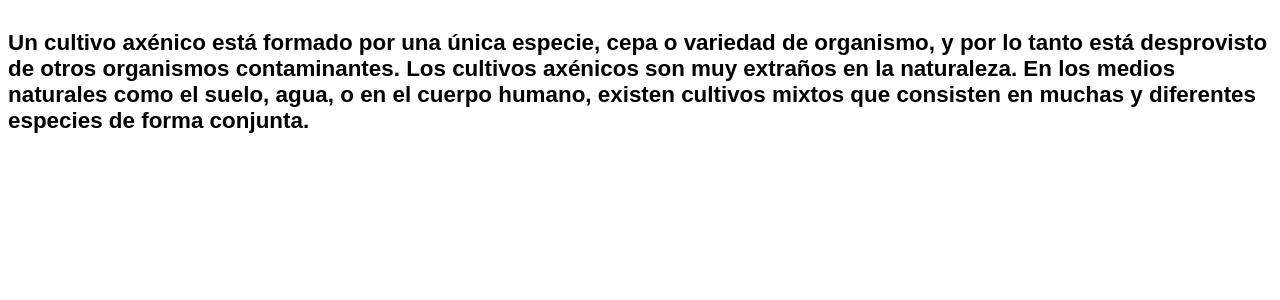
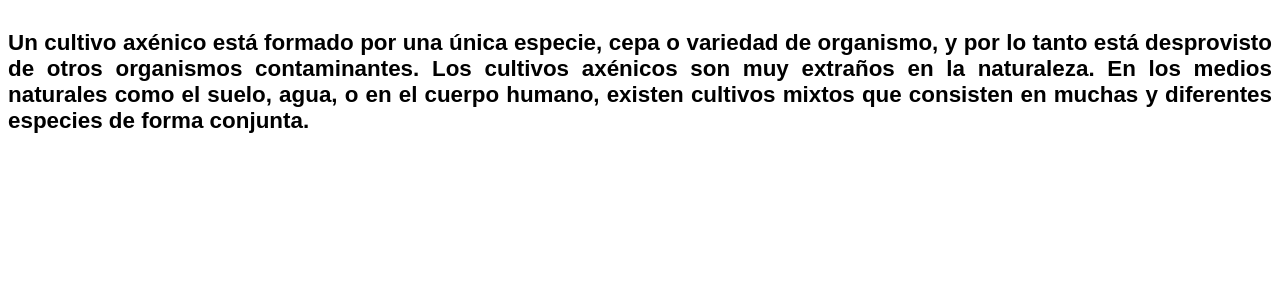
Before and after one commit to Fenixfgx/Break.net, a PHP site: the page made by Breaknet/Admin/TEXTO IN.html in a window 1280 px wide. Shown: the top 300 px of the page. Run offline with PHP 8.4, Linux system fonts and the light colour scheme.

Commit message:
Update comando.css

```diff
--- a/Breaknet/Admin/comando.css
+++ b/Breaknet/Admin/comando.css
@@ -3,7 +3,8 @@
  justify-content: center;
 }
 h3 { font-size: calc(1em + 0.5vw) }
-h3 { font-family: arial; }
+h3 { font-family: arial; text-align: justify; }
+
 .parrafo p {
 
   width: 100%;
```
